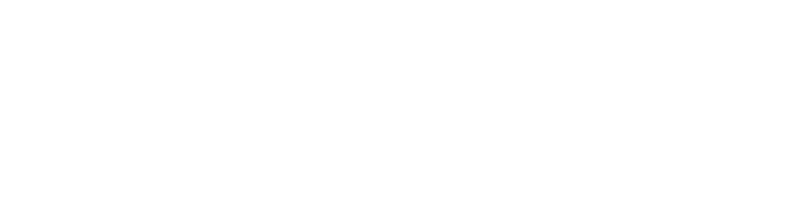
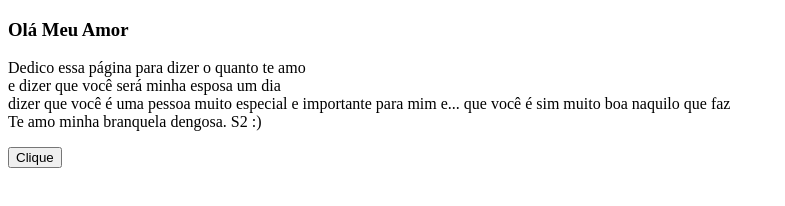
Before and after one commit to eigth-bit-guy/personal.github.io, a plain HTML site: page index.html in a window 1280 px wide. Shown: the whole page, without its empty margins (0-785 px from the left). Drawn offline with Linux system fonts and the light colour scheme.

Commit message:
Update index.html

```diff
--- a/index.html
+++ b/index.html
@@ -1,4 +1,15 @@
 <!DOCTYPE html>
+<head>
 
+</head>
+<body>
+  <h3>Olá Meu Amor</h3>
+  <p>Dedico essa página para dizer o quanto te amo </br>
+  e dizer que você será minha esposa um dia </br>
+  dizer que você é uma pessoa muito especial e importante para mim e... que você é sim muito boa naquilo que faz </br>
+  Te amo minha branquela dengosa. S2 :) </p>
 
+  <button name="button" onclick="executeLoveAlg()">Clique</button>
+
+</body>
 <script type="text/javascript" src="index.js"></script>
```
